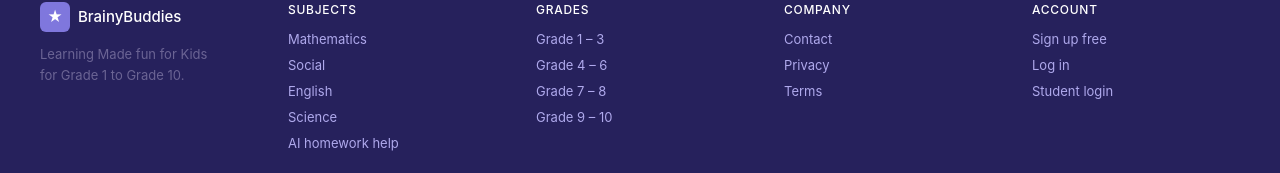
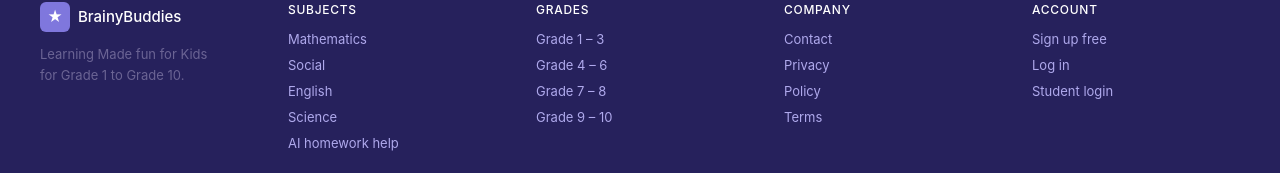
Before and after one commit to Haseeb-MA/Kids-Learning-App, a Next.js app: page / in a window 1280 px wide. Shown: the part 2468-2641 px from the top of the page. Built offline with nearby package versions, Linux system fonts and the light colour scheme.

Commit message:
feat: in the footer in 'company' add 'policy' after 'terms' [spec-af0fee69]

```diff
--- a/components/Footer.tsx
+++ b/components/Footer.tsx
@@ -24,6 +24,7 @@ export default function Footer() {
       links: [
         { label: 'Contact', href: '/contact' },
         { label: 'Privacy', href: '/privacy' },
+        { label: 'Policy', href: '/privacy' },
         { label: 'Terms', href: '/terms' },
       ],
     },
```
